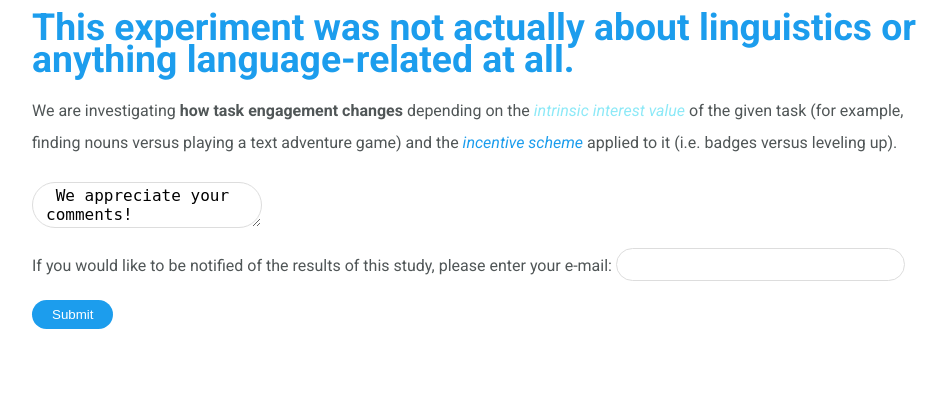
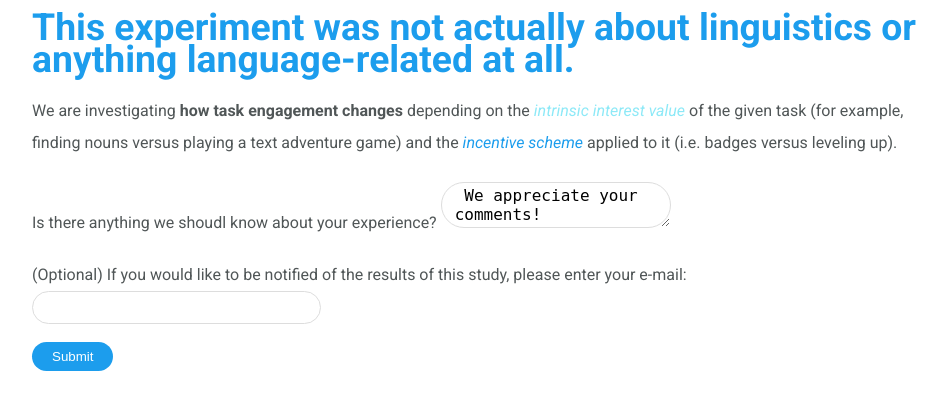
Before and after one commit to fionawood/zabawa, a PHP site: page /debrief.php in a window 1280 px wide. Shown: the part 161-571 px from the top of the page, without its empty margins (160-1107 px from the left). Run offline with PHP 8.4, Linux system fonts and the light colour scheme; some libraries are stand-ins or nearby versions.

Commit message:
;aslkfjfd

```diff
--- a/debrief.php
+++ b/debrief.php
@@ -44,11 +44,11 @@
         <p>We are investigating <strong>how task engagement changes</strong> depending on the <span class="bright"> <em> intrinsic interest value </em></span> of the given task (for example, finding nouns versus playing a text adventure game) and the <span class="dark"><em>incentive scheme</em></span> applied to it (i.e. badges versus leveling up).</p>
 
         <form id="debrief-form" action="process_email.php" method="post">
-        <p>
+        <p> Is there anything we shoudl know about your experience?
         <textarea name="comments"> We appreciate your comments! </textarea>
         </p>
 
-        <p > If you would like to be notified of the results of this study, please enter your e-mail:
+        <p > (Optional) If you would like to be notified of the results of this study, please enter your e-mail:
         <input type="email" pattern="[^ @]*@[^ @]*" value="" name = "email">
         </p>
         <input type="submit" value="Submit"/>
```
